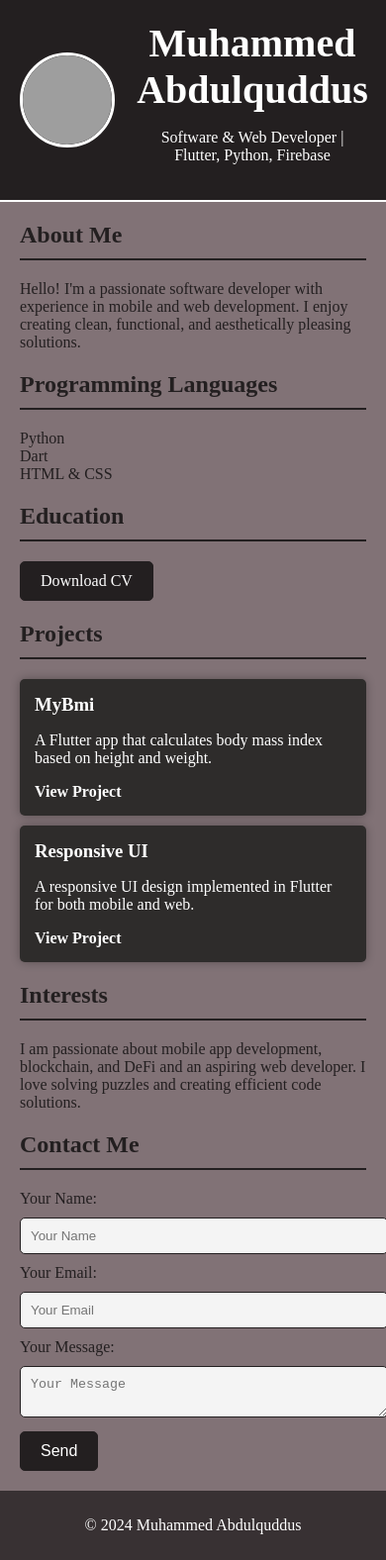
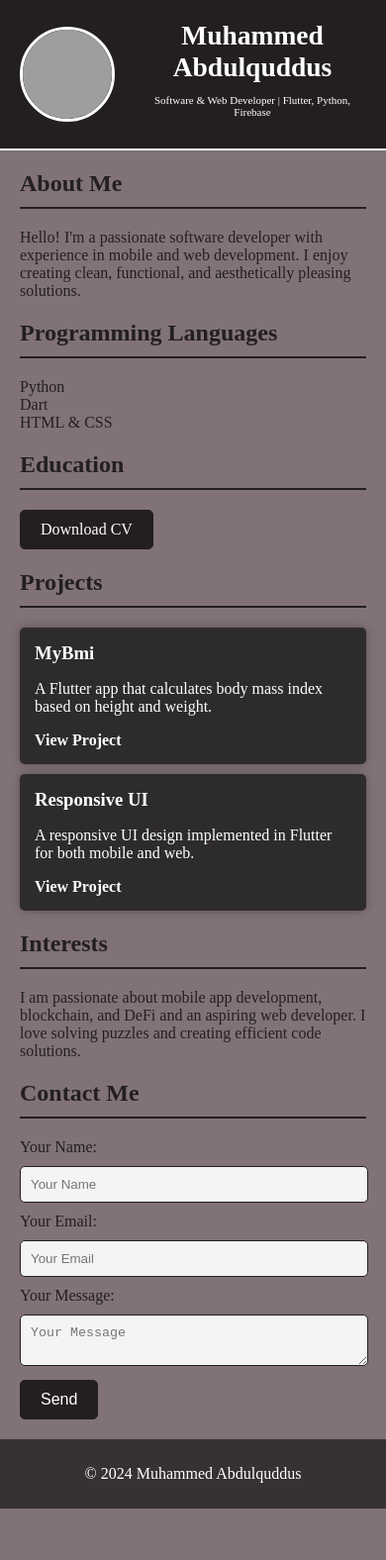
Before and after one commit to Abdulqudduz/hackiton-1-project, a plain HTML site: page index.html in a window 390 px wide. Shown: the whole page at 99% size. After the commit the page ends 1524 px from the top, so only its background shows below. Drawn offline with Linux system fonts and the light colour scheme; grey boxes are pictures that could not be loaded.

Commit message:
third commit

```diff
--- a/styles.css
+++ b/styles.css
@@ -29,6 +29,13 @@ header img {
 .header-text {
     text-align: center;
     margin-left: 120px;
+    font-size: 16px;
+}
+
+@media (max-width: 760px) {
+    .header-text {
+        font-size: 11px;
+    }
 }
 
 h1 {
@@ -88,6 +95,13 @@ form textarea {
     color: #231f20;
 }
 
+form {
+    padding-right: 20px;
+    box-sizing: border-box;
+}
+
+
+
 form button {
     background-color: #231f20;
     color: #ffffff;
```
